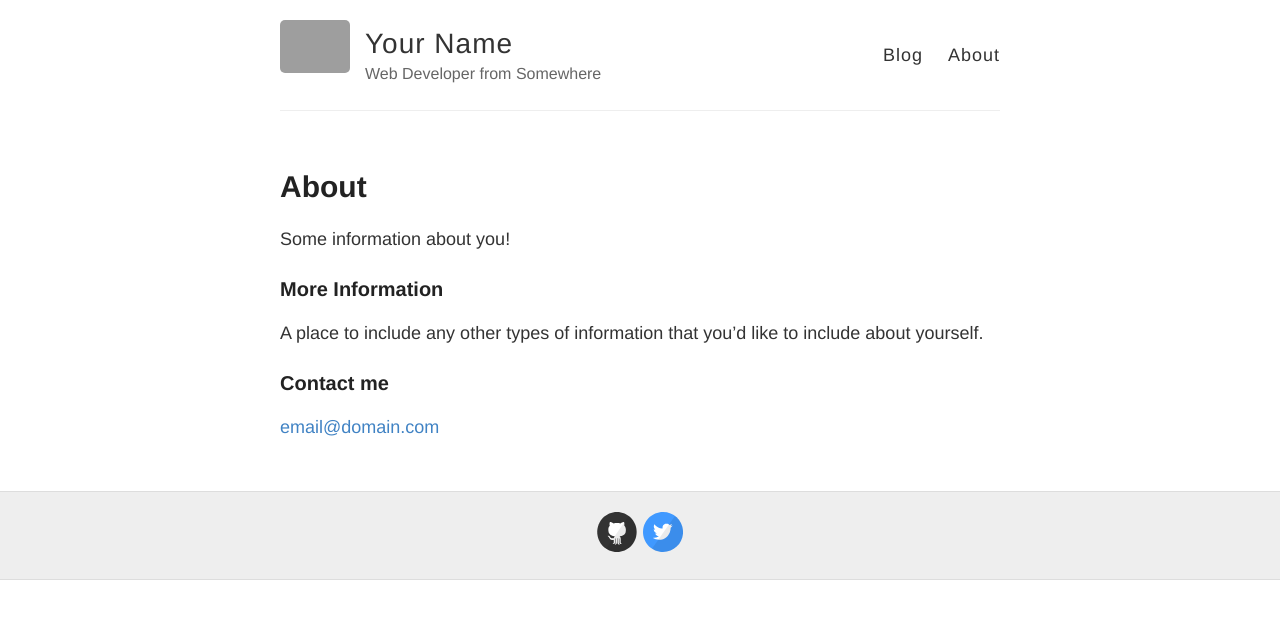
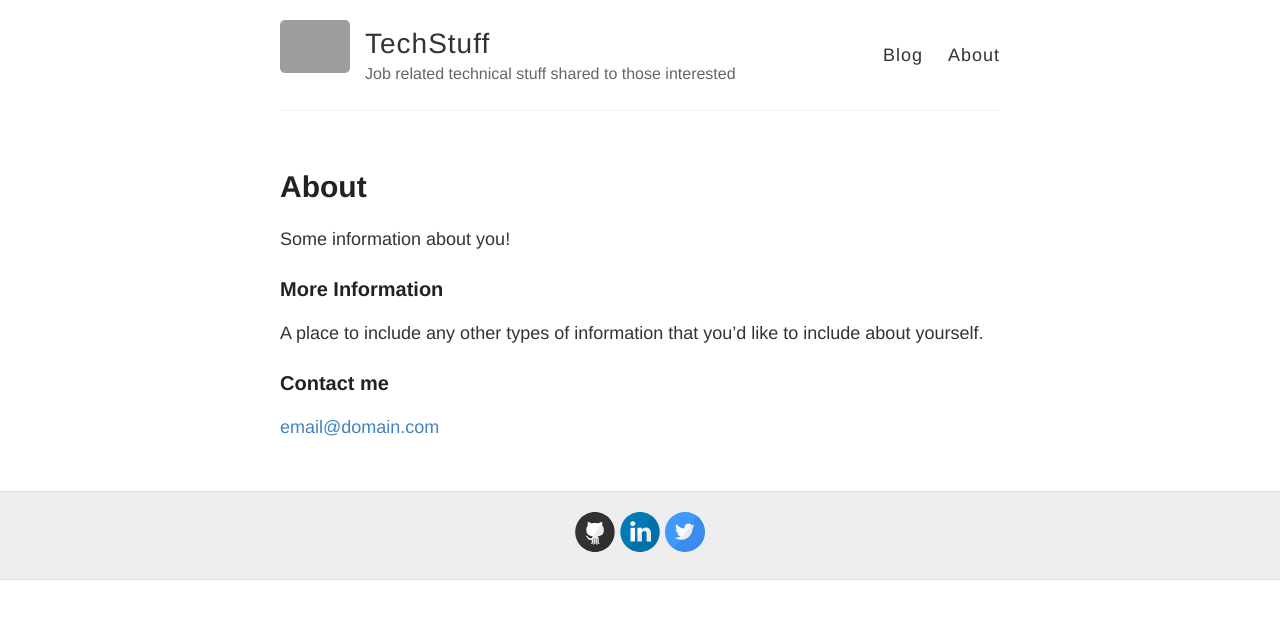
Before and after one commit to bejo73/bejo73.github.io, a Jekyll site: the page built from about.md, in a window 1280 px wide. Shown: the top 619 px of the page. Built offline with Jekyll 4.4.1, drawn with Linux system fonts in a browser that asks for light colours; grey boxes are pictures that could not be loaded.

Commit message:
Updated config

```diff
--- a/_config.yml
+++ b/_config.yml
@@ -3,10 +3,10 @@
 #
 
 # Name of your site (displayed in the header)
-name: Your Name
+name: TechStuff
 
 # Short bio or description (displayed in the header)
-description: Web Developer from Somewhere
+description: Job related technical stuff shared to those interested
 
 # URL of your avatar or profile pic (you could use your GitHub profile pic)
 avatar: https://raw.githubusercontent.com/barryclark/jekyll-now/master/images/jekyll-logo.png
@@ -23,7 +23,7 @@ footer-links:
   flickr:
   github: bejo73
   instagram:
-  linkedin:
+  linkedin: jorgenbergstrom73
   pinterest:
   rss: # just type anything here for a working RSS icon
   twitter: jrgnbrgstrm73
@@ -41,7 +41,7 @@ google_analytics:
 
 # Your website URL (e.g. http://barryclark.github.io or http://www.barryclark.co)
 # Used for Sitemap.xml and your RSS feed
-url:
+url: http://techstuff.bergstrom.nu
 
 # If you're hosting your site at a Project repository on GitHub pages
 # (http://yourusername.github.io/repository-name)
```
